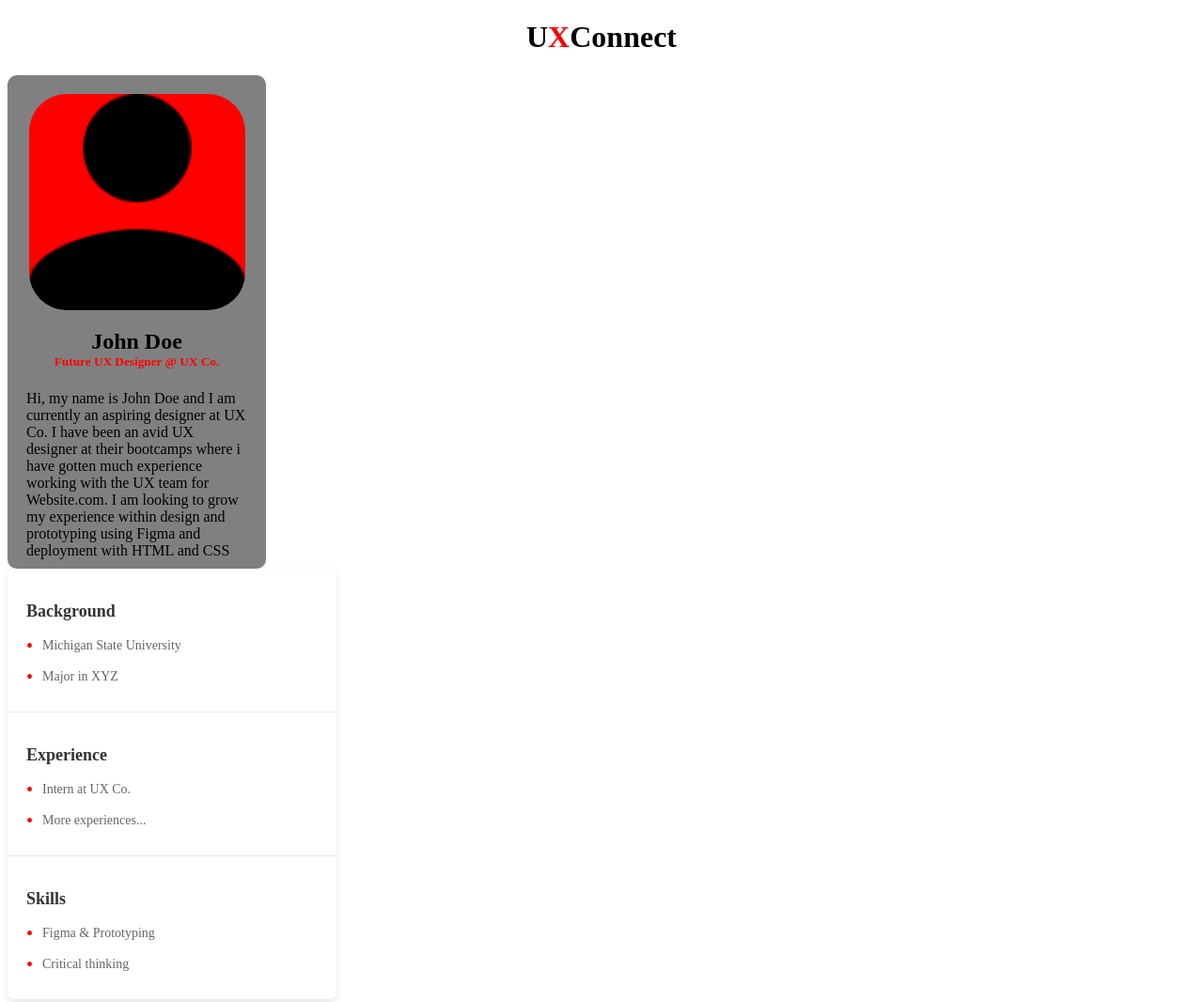
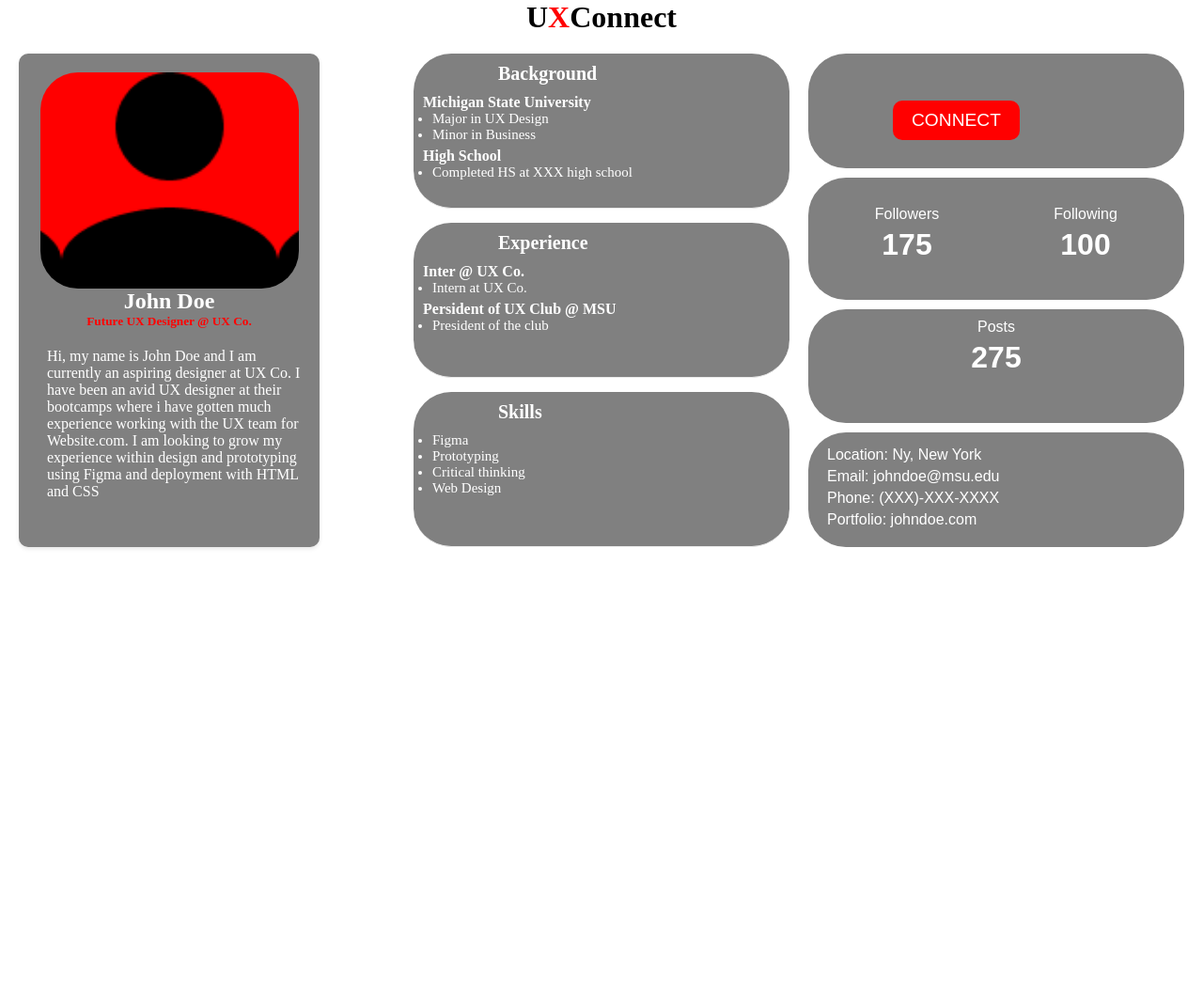
Before and after one commit to edlesk21/Challenge4, a plain HTML site: page index.html in a window 1280 px wide. Shown: the top 1066 px of the page at 94% size. After the commit the page ends 800 px from the top, so only its background shows below. Drawn offline with Linux system fonts and the light colour scheme.

Commit message:
Final changes made

```diff
--- a/index.html
+++ b/index.html
@@ -4,50 +4,80 @@
     <meta charset="UTF-8">
     <meta name="viewport" content="width=device-width, initial-scale=1.0">
     <meta http-equiv="X-UA-Compatible" content="ie=edge">
-    <title>Challenge #4</title>
+    <title>Title</title>
     <link rel="stylesheet" href="screen.css">
   </head>
   <body>
     <header>
       <h1>U<span class="special">X</span>Connect</h1>
     </header>
-    <div class ="conainer1">
+    <div class="container">
+      <aside class="left-column">
         <div class="info-box">
           <div class = 'picbox'></div>
           <h2> John Doe</h2>
           <h5> Future UX Designer @ UX Co.</h5>
           <p> Hi, my name is John Doe and I am currently an aspiring designer at UX Co. I have been an avid UX designer at their bootcamps where i have gotten much experience working with the UX team for Website.com. I am looking to grow my experience within design and prototyping using Figma and deployment with HTML and CSS</p>
         </div>
-      <div class="container2">
-        <div class="profile-box">
+      </aside>
+      <main class="center-column">
         <div class="profile-section">
           <h2>Background</h2>
           <ul>
-              <li>Michigan State University</li>
-              <li>Major in XYZ</li>
+            <h4> Michigan State University</h4>
+            <li>Major in UX Design</li>
+            <li>Minor in Business</li>
+            <h4> High School </h4>
+            <li> Completed HS at XXX high school</li>
           </ul>
         </div>
         <div class="profile-section">
           <h2>Experience</h2>
           <ul>
+            <h4>Inter @ UX Co. </h4>
             <li>Intern at UX Co.</li>
-              <li>More experiences...</li>
+            <h4> Persident of UX Club @ MSU</h4>
+            <li>President of the club</li>
           </ul>
         </div>
         <div class="profile-section">
           <h2>Skills</h2>
           <ul>
-              <li>Figma & Prototyping</li>
+            <li>Figma </li>
+            <li>Prototyping</li>
             <li>Critical thinking</li>
+            <li>Web Design</li>
           </ul>
+        </div>
+      </main>
+      <aside class="right-column">
+        <div class="connect-button">
+          <button>CONNECT</button>
+        </div>
+        <div class="followers-info">
+          <div class="follower-count-box">
+            <div class="followers-count">
+              <span>Followers</span>
+              <strong>175</strong>
+            </div>
+            <div class="following-count">
+              <span>Following</span>
+              <strong>100</strong>
             </div>
           </div>
         </div>
+        <div class = "posts">
+          <span> Posts </span>
+          <strong> 275 </strong>
         </div>
-
-
-
-
+        <div class ="contact">
+          <p> Location: Ny, New York</p>
+          <p> Email: johndoe@msu.edu</p>
+          <p> Phone: (XXX)-XXX-XXXX</p>
+          <p>Portfolio: johndoe.com</p>
+        </div>
+      </aside>
+    </div>
     <script src="index.js"></script>
   </body>
 </html>
--- a/screen.css
+++ b/screen.css
@@ -1,4 +1,16 @@
 /* Add screen styles below */
+* {
+    margin: 0;
+    padding: 0;
+    box-sizing: border-box;
+  }
+
+  .container {
+    display: flex;
+    justify-content: space-between;
+    padding: 20px;
+  }
+
   .special {
     color: red;
 }
@@ -7,8 +19,14 @@ h1{
     text-align: center;
 }
 
+.left-column {
+  color: white;
+  flex: 1;
+  margin-right: 20px;
+}
+
 .picbox {
-    width: 230px;
+  width: 275px;
   height: 230px;
   border-radius: 40px;
   background-color: red;
@@ -18,24 +36,15 @@ h1{
   margin: 0 auto;
 
 }
-
-.container1 {
-    display: flex;
-    justify-content: center;
-    align-items: center;
-    min-height: 100vh;
-    background-color: #f4f4f4;
-  }
-
 .info-box {
-    width: 275px;
+width: 320px;
 height: 525px;
 margin: 20px left;
 background-color: gray;
 border-radius: 10px;
 box-shadow: 0 2px 4px rgba(0,0,0,0.1);
 overflow: hidden;
-    padding: 20px; /* Spacing inside the box */
+padding: 20px;
 box-sizing: border-box;
 }
 
@@ -51,46 +60,119 @@ h1{
 margin-top: 0;
 }
 
+.info-box p{
+  margin-left: 10px;
+  margin-top: 20px;
+}
 
-  .profile-box {
-    background-color: white;
-    width: 350px;
-    border-radius: 8px;
-    box-shadow: 0 4px 8px rgba(0,0,0,0.1);
-    overflow: hidden;
+.center-column {
+  flex: 1;
+  display: flex;
+  flex-direction: column;
+  justify-content: space-between;
+  margin-right: 20px;
+}
+
+.center-column div, .right-column div {
+  background: grey;
+  margin-bottom: 10px;
+  padding: 10px;
+  height: calc(33.333% - 10px);
+}
+
+.center-column div:last-child, .right-column div:last-child {
+  margin-bottom: 0;
 }
 
 .profile-section {
   padding: 20px;
+  border-radius: 40px;
   border-bottom: 1px solid #eaeaea;
+  color: #fff;
 }
 
-  .profile-section:last-child {
-    border-bottom: none;
-  }
-
-  .profile-section h2 {
-    font-size: 18px;
-    color: #333;
+.profile-section h2{
+  margin-left:80px;
+  font-size: 20px;
   margin-bottom: 10px;
 }
 
-  .profile-section ul {
-    list-style-type: none;
-    padding: 0;
-    margin: 0;
+.profile-section li{
+  margin-left: 10px;
+  font-size: 15px;
 }
 
-  .profile-section ul li {
-    font-size: 14px;
-    color: #666;
-    padding: 5px 0;
+.profile-section h4{
+  margin-top: 5px;
 }
 
-  .profile-section ul li::before {
-    content: '• ';
-    color: #f00; /* Red bullet points */
-    font-size: 20px;
-    vertical-align: middle;
-    margin-right: 5px;
+.right-column {
+  color: white;
+  flex: 1;
+  display: flex;
+  flex-direction: column;
+  justify-content: space-between;
 }
+
+.connect-button{
+  border-radius: 40px;
+  color: white;
+  background: #fff;
+}
+
+.connect-button button {
+  background-color: #FF0000;
+  color: #fff;
+  padding: 10px 20px;
+  border: none;
+  border-radius: 10px;
+  font-size: 1.2em;
+  margin-left: 80px;
+  margin-top: 40px;
+}
+
+.followers-info,.posts-info {
+  text-align: center;
+  margin-bottom: 20px;
+  border-radius: 40px;
+}
+
+.follower-count-box {
+  display: flex;
+  justify-content: space-between;
+  border-radius: 40px;
+}
+
+.followers-count, .following-count {
+  flex: 1;
+  padding: 10px 0;
+}
+
+.followers-info div, .posts-info {
+  padding: 10px 0;
+  margin-bottom: 10px;
+}
+
+.posts{
+  border-radius: 40px;
+  text-align: center;
+}
+
+.contact{
+  border-radius: 40px;
+}
+
+.contact p{
+  margin-left: 10px;
+  margin-top: 5px;
+}
+
+strong {
+  display: block;
+  font-size: 2em;
+  margin-top: 5px;
+}
+
+.right-column * {
+  font-family: Arial, sans-serif;
+}
```
Lines whose indentation alone changed are shown as unchanged.
